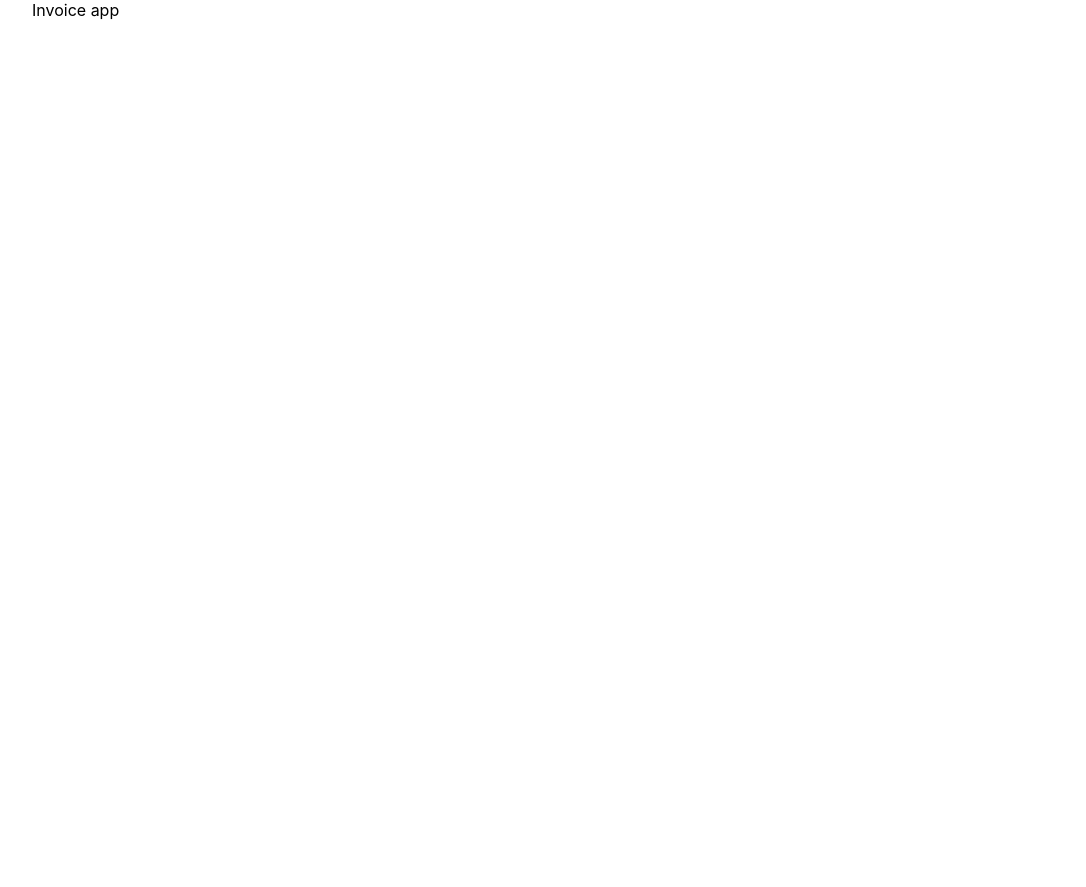
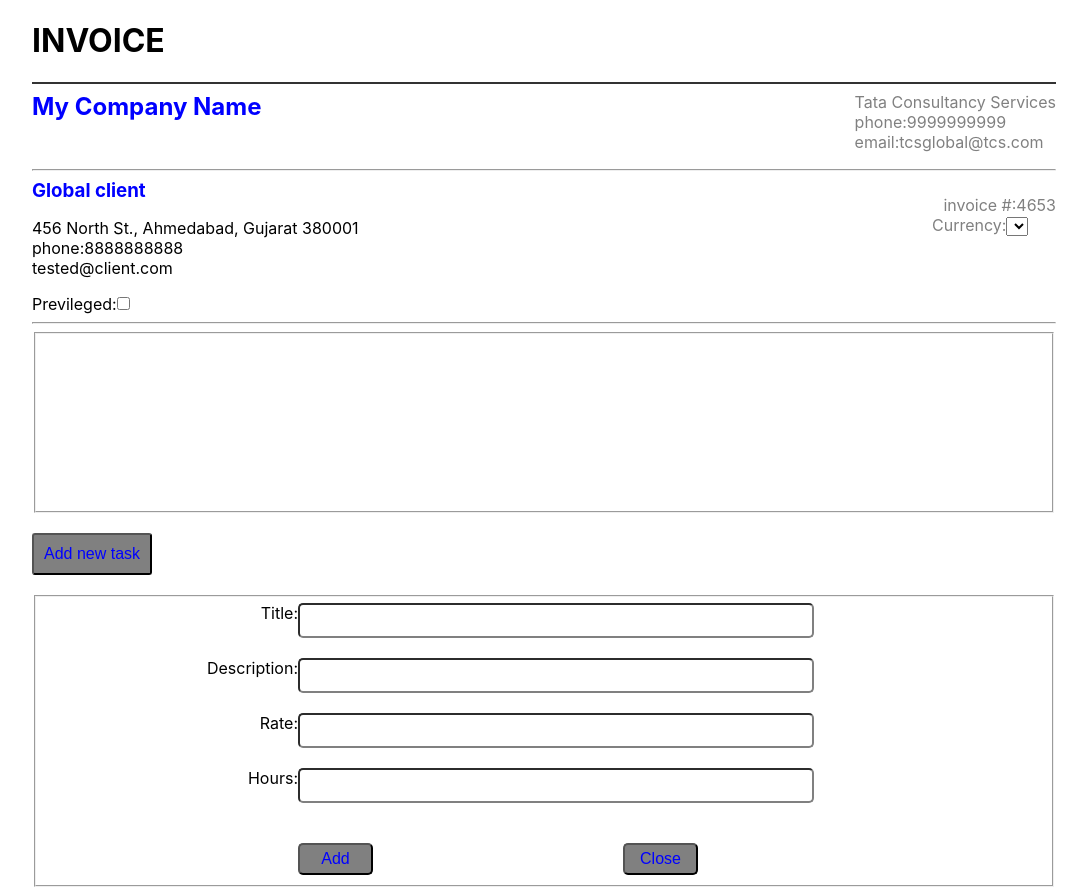
Before and after one commit to Raunak88/invoice-gen-react, a React (Create React App) app: page / in a window 1280 px wide. Shown: the whole page, without its empty margins (96-1182 px from the left). Before the commit the page ends 800 px from the top, so only its background shows below. Built offline with nearby package versions, Linux system fonts and the light colour scheme.

Commit message:
Initial setup of problem

```diff
--- a/src/App.js
+++ b/src/App.js
@@ -1,11 +1,13 @@
-import React from 'react';
-import logo from './logo.svg';
-import './App.css';
+import React from "react";
+import "./App.css";
+import Text from "./Text/Text";
+import TableAndForm from "./TableAndForm/TableAndForm";
 
 function App() {
   return (
     <div className="App">
-     Invoice app
+      <Text/>
+      <TableAndForm />
     </div>
   );
 }
--- /dev/null
+++ b/src/TableAndForm/TableAndForm.js
@@ -0,0 +1,143 @@
+import React, { Component } from "react";
+
+const initialState = {
+  //define required state variables here
+
+};
+
+class TableAndForm extends Component {
+  constructor() {
+    super();
+
+    this.state = initialState;
+    this.handleChange.bind(this);
+  }
+
+  // write your event handlers and lifecycle methods in here
+
+  handleChange=(event)=>{
+    const value = event.target.value;
+    const name = event.target.name;
+    this.setState({
+      [name]: value
+    })
+  }
+
+  render() {
+    //entries is an array, which you are gonna use...
+    let entries = this.state.entries;
+
+    return (
+      <div>
+        <div className="tag3">
+          <h3 className="tag3">Global client</h3>
+          <p>
+            456 North St., Ahmedabad, Gujarat 380001
+            <br />
+            phone:8888888888
+            <br />
+            tested@client.com
+            <br />
+          </p>
+          {/* checkbox.. when user check the checkBox the discount should change as per instructions */}
+          Previleged:
+          <input type="checkbox" id="checkHandler" className="checkHandler" />
+        </div>
+        <div className="tag4">
+          <p className="tag04">
+            invoice #:4653
+            <br />
+          </p>
+
+          <label htmlFor="currency">Currency:</label>
+          <select id="currency">
+            {/* write the options required. On selecting an option it should display where ever it's required */}
+          </select>
+        </div>
+        <hr />
+        <fieldset className="field">
+          <table className="tableClass">
+            {/* write code for adding the new rows into the table */}
+
+
+          </table>
+          {/* fill in the below table which is the second table for invoice calculations */}
+          <table className="tableValues">
+            <tbody>
+              <tr className="subTable1">
+                <td className="subTableLeft"></td>
+                <td className="subTableRight">
+
+                </td>
+              </tr>
+            </tbody>
+            <tbody>
+              <tr className="subTable2">
+                <td className="subTableLeft"></td>
+                <td className="subTableRight"></td>
+              </tr>
+            </tbody>
+            <tbody>
+              <tr className="subTable3">
+                <td className="subTableLeft"></td>
+                <td className="subTableRight"></td>
+              </tr>
+            </tbody>
+            <tbody>
+              <tr className="subTable4">
+                <td className="subTableLeft"></td>
+                <td className="subTableRight"></td>
+              </tr>
+            </tbody>
+            <tbody>
+              <tr className="subTable5">
+                <td className="subTableLeft"></td>
+                <td className="subTableRight"></td>
+              </tr>
+            </tbody>
+          </table>
+        </fieldset>
+
+        <br />
+        <button className="showForm" id="showForm">
+          Add new task
+        </button>
+        <br />
+        <br />
+
+        {/* fill in the form which should display on clicking the 'Add new Task' button */}
+        <div className="Add" id="addForm">
+          <form className="myform" id="myForm" ref="myform">
+            <fieldset className="field">
+              <label>Title:</label>
+              <input type="text" className="title" value={this.state.title} onChange={this.handleChange}/>
+              <p className="error"></p>
+              <br />
+              <label>Description:</label>
+              <input type="text" className="description" value={this.state.description}  onChange={this.handleChange}/>
+              <p className="error"></p>
+              <br />
+              <label>Rate:</label>
+              <input type="number" className="rate" value={this.state.rate} onChange={this.handleChange}/>
+              <p className="error"></p>
+              <br />
+              <label>Hours:</label>
+              <input type="number" className="hours" value={this.state.hours} onChange={this.handleChange} />
+              <p className="error"></p>
+              <br />
+              <br />
+              <button type="submit" className="btn">
+                Add
+              </button>
+              <button type="submit" className="closeBtn">
+                Close
+              </button>
+            </fieldset>
+          </form>
+        </div>
+      </div>
+    );
+  }
+}
+
+export default TableAndForm;
--- /dev/null
+++ b/src/Text/Text.js
@@ -0,0 +1,19 @@
+import React, { Component } from 'react';
+import TableAndForm from './TableAndForm';
+class Text extends Component{
+	render(){
+		return(<div className="tag0">
+				<h1>INVOICE</h1>
+				<hr id="hr1" />
+				<h2 className="tag1">My Company Name</h2>
+				<p className="tag2">Tata Consultancy Services<br/>
+				phone:9999999999<br/>
+				email:tcsglobal@tcs.com</p><br />
+				<br />
+				<br/>
+				<hr />
+			</div>);
+	}
+}
+
+export default Text;
```
